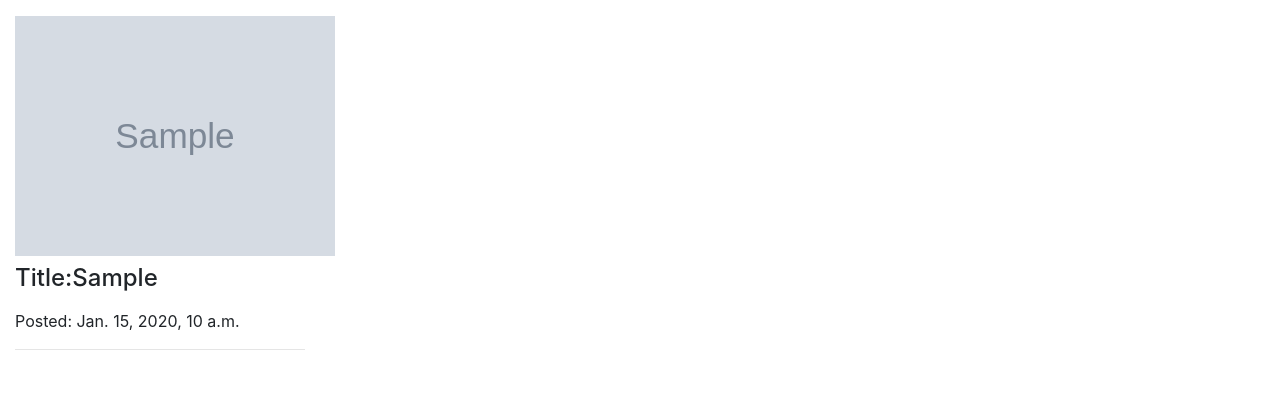
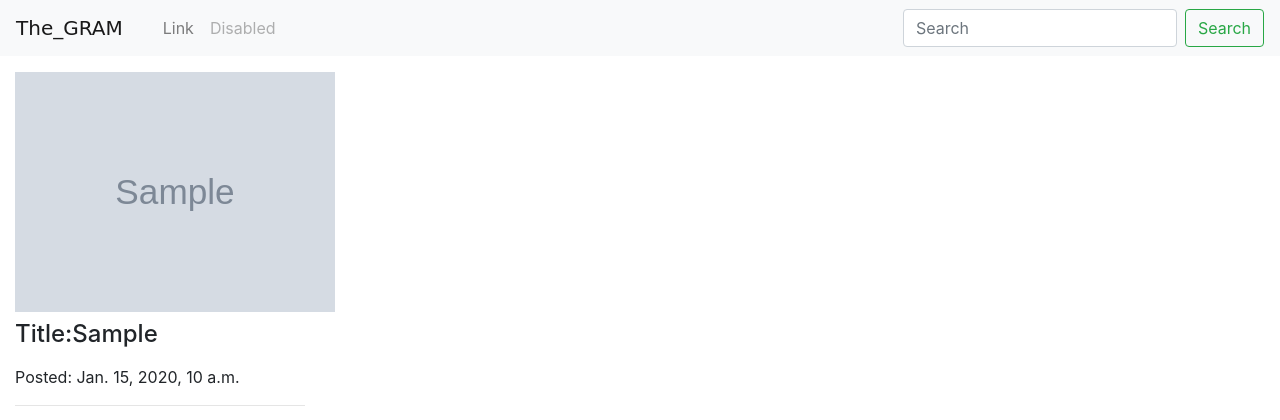
Before and after one commit to SkimaniKings/The_Gram, a Django app: page /home_page/ in a window 1280 px wide. Shown: the top 420 px of the page. Run offline with Django 3.2, Linux system fonts and the light colour scheme; tables that the repository leaves empty hold one stand-in row (values such as "Sample post"); grey boxes marked "Sample" are stand-in pictures; some libraries are stand-ins or nearby versions; some web fonts are replaced.

Commit message:
add a navbar after authentication and the username to the navbar

```diff
--- a/instagram/templates/home.html
+++ b/instagram/templates/home.html
@@ -1,6 +1,28 @@
  {%extends 'base.html'%}
 {%block content %}
-
+<nav class="navbar navbar-expand-lg navbar-light bg-light">
+    <button class="navbar-toggler" type="button" data-toggle="collapse" data-target="#navbarTogglerDemo01" aria-controls="navbarTogglerDemo01" aria-expanded="false" aria-label="Toggle navigation">
+      <span class="navbar-toggler-icon"></span>
+    </button>
+    <div class="collapse navbar-collapse" id="navbarTogglerDemo01">
+      <a class="navbar-brand para" href="#" >The_GRAM</a>
+      <ul class="navbar-nav mr-auto mt-2 mt-lg-0">
+        <li class="nav-item active">
+          <a class="nav-link" href="{%url 'profile'%}">{{user.username}} <span class="sr-only">(current)</span></a>
+        </li>
+        <li class="nav-item">
+          <a class="nav-link" href="#">Link</a>
+        </li>
+        <li class="nav-item">
+          <a class="nav-link disabled" href="#" tabindex="-1" aria-disabled="true">Disabled</a>
+        </li>
+      </ul>
+      <form class="form-inline my-2 my-lg-0">
+        <input class="form-control mr-sm-2" type="search" placeholder="Search" aria-label="Search">
+        <button class="btn btn-outline-success my-2 my-sm-0" type="submit">Search</button>
+      </form>
+    </div>
+  </nav>
 
 <div class="container-fluid">
     <div class="row mt-3">
--- a/instagram/views.py
+++ b/instagram/views.py
@@ -22,6 +22,7 @@ def home(request):
 
 
 def profile(request):
+
     return render(request,"profile.html")
 
 def home_page(request):
```
